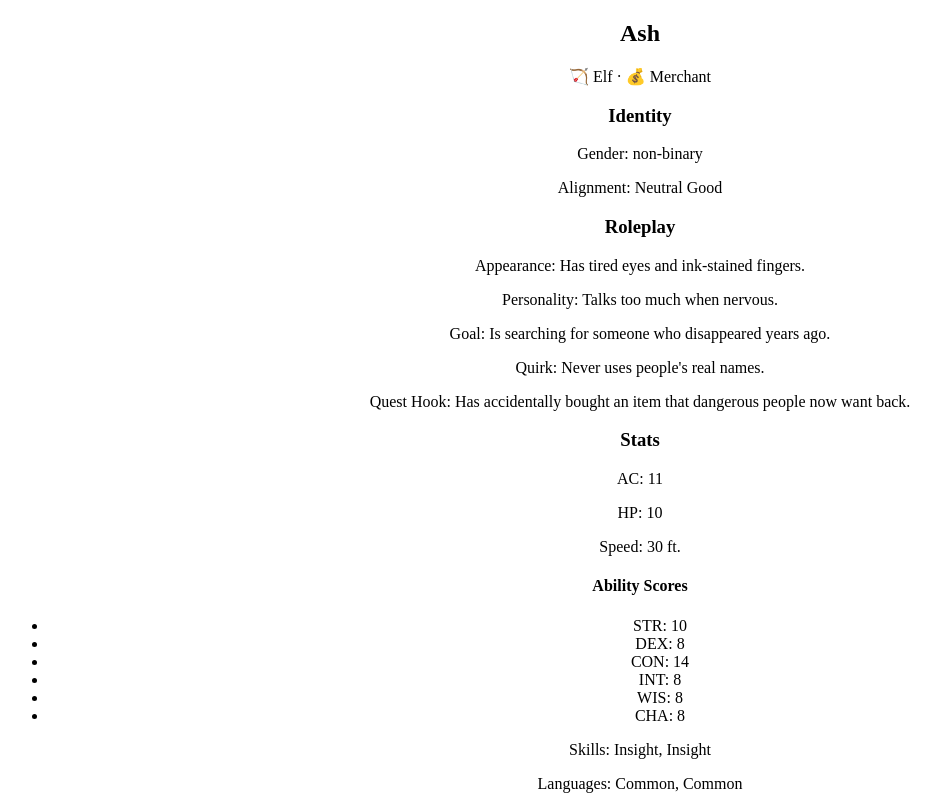
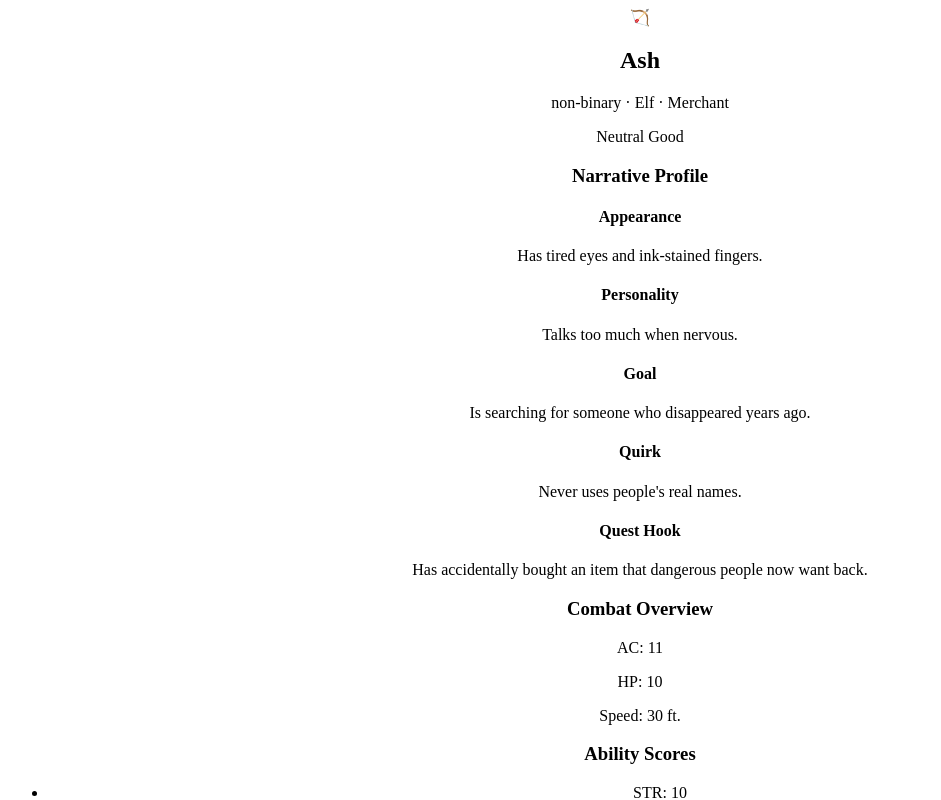
Before and after one commit to ElenaSandfort/npc-generator, a React (Vite) app: page / in a window 1280 px wide. Both pictures are taken after a click on the button "Generate NPC". Shown: the top 800 px of the page, without its empty margins (0-941 px from the left). Built offline with nearby package versions, Linux system fonts and the light colour scheme.

Commit message:
Structure NPC sheet layout

```diff
--- a/src/components/NPCSheet.tsx
+++ b/src/components/NPCSheet.tsx
@@ -6,38 +6,58 @@ type NPCSheetProps = {
 
 function NPCSheet({ npc }: NPCSheetProps) {
   return (
-    <article>
-      <header>
-        <h2>{npc.name}</h2>
-        <p>
-          {npc.speciesIcon} {npc.species} · {npc.professionIcon}{' '}
-          {npc.profession}
-        </p>
+    <article className="npc-sheet">
+      <header className="npc-sheet__header">
+        <div className="npc-sheet__portrait">{npc.speciesIcon}</div>
+
+        <div className="npc-sheet__identity">
+          <h2>{npc.name}</h2>
+          <p>
+            {npc.gender} · {npc.species} · {npc.profession}
+          </p>
+          <p>{npc.alignment}</p>
+        </div>
       </header>
 
-      <section>
-        <h3>Identity</h3>
-        <p>Gender: {npc.gender}</p>
-        <p>Alignment: {npc.alignment}</p>
+      <section className="npc-panel npc-panel--narrative">
+        <h3>Narrative Profile</h3>
+
+        <div className="narrative-grid">
+          <div>
+            <h4>Appearance</h4>
+            <p>{npc.appearance}</p>
+
+            <h4>Personality</h4>
+            <p>{npc.personality}</p>
+          </div>
+
+          <div>
+            <h4>Goal</h4>
+            <p>{npc.goal}</p>
+
+            <h4>Quirk</h4>
+            <p>{npc.quirk}</p>
+
+            <h4>Quest Hook</h4>
+            <p>{npc.questHook}</p>
+          </div>
+        </div>
       </section>
 
-      <section>
-        <h3>Roleplay</h3>
-        <p>Appearance: {npc.appearance}</p>
-        <p>Personality: {npc.personality}</p>
-        <p>Goal: {npc.goal}</p>
-        <p>Quirk: {npc.quirk}</p>
-        <p>Quest Hook: {npc.questHook}</p>
+      <section className="npc-panel npc-panel--combat-overview">
+        <h3>Combat Overview</h3>
+
+        <div className="combat-overview-grid">
+          <p>AC: {npc.statBlock.armorClass}</p>
+          <p>HP: {npc.statBlock.hitPoints}</p>
+          <p>Speed: {npc.statBlock.speed}</p>
+        </div>
       </section>
 
-      <section>
-        <h3>Stats</h3>
-        <p>AC: {npc.statBlock.armorClass}</p>
-        <p>HP: {npc.statBlock.hitPoints}</p>
-        <p>Speed: {npc.statBlock.speed}</p>
+      <section className="npc-panel npc-panel--abilities">
+        <h3>Ability Scores</h3>
 
-        <h4>Ability Scores</h4>
-        <ul>
+        <ul className="ability-grid">
           <li>STR: {npc.statBlock.abilityScores.strength}</li>
           <li>DEX: {npc.statBlock.abilityScores.dexterity}</li>
           <li>CON: {npc.statBlock.abilityScores.constitution}</li>
@@ -45,10 +65,18 @@ function NPCSheet({ npc }: NPCSheetProps) {
           <li>WIS: {npc.statBlock.abilityScores.wisdom}</li>
           <li>CHA: {npc.statBlock.abilityScores.charisma}</li>
         </ul>
+      </section>
+
+      <section className="npc-panel npc-panel--stats">
+        <h3>Character Statistics</h3>
 
         <p>Skills: {npc.statBlock.skills.join(', ')}</p>
         <p>Languages: {npc.statBlock.languages.join(', ')}</p>
-        <p>Action: {npc.statBlock.action}</p>
+      </section>
+
+      <section className="npc-panel npc-panel--actions">
+        <h3>Actions</h3>
+        <p>{npc.statBlock.action}</p>
       </section>
     </article>
   );
```
